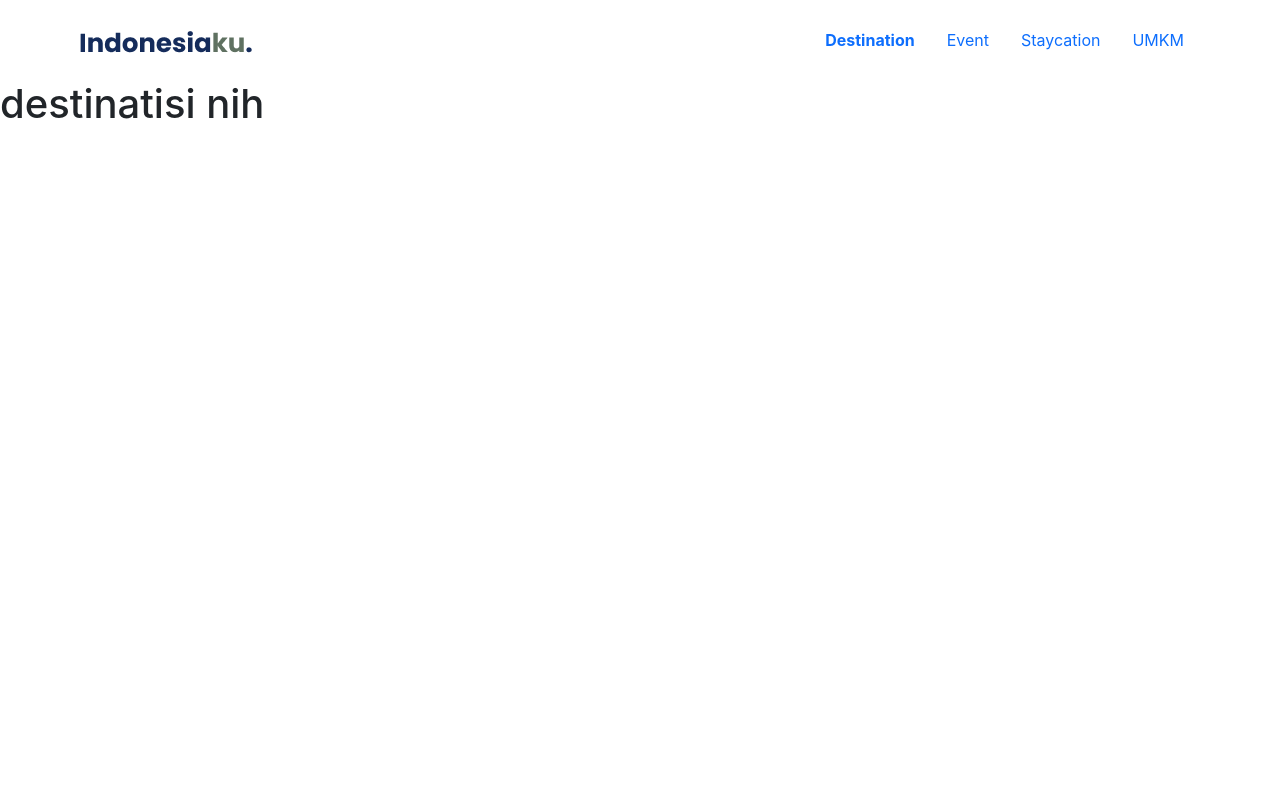
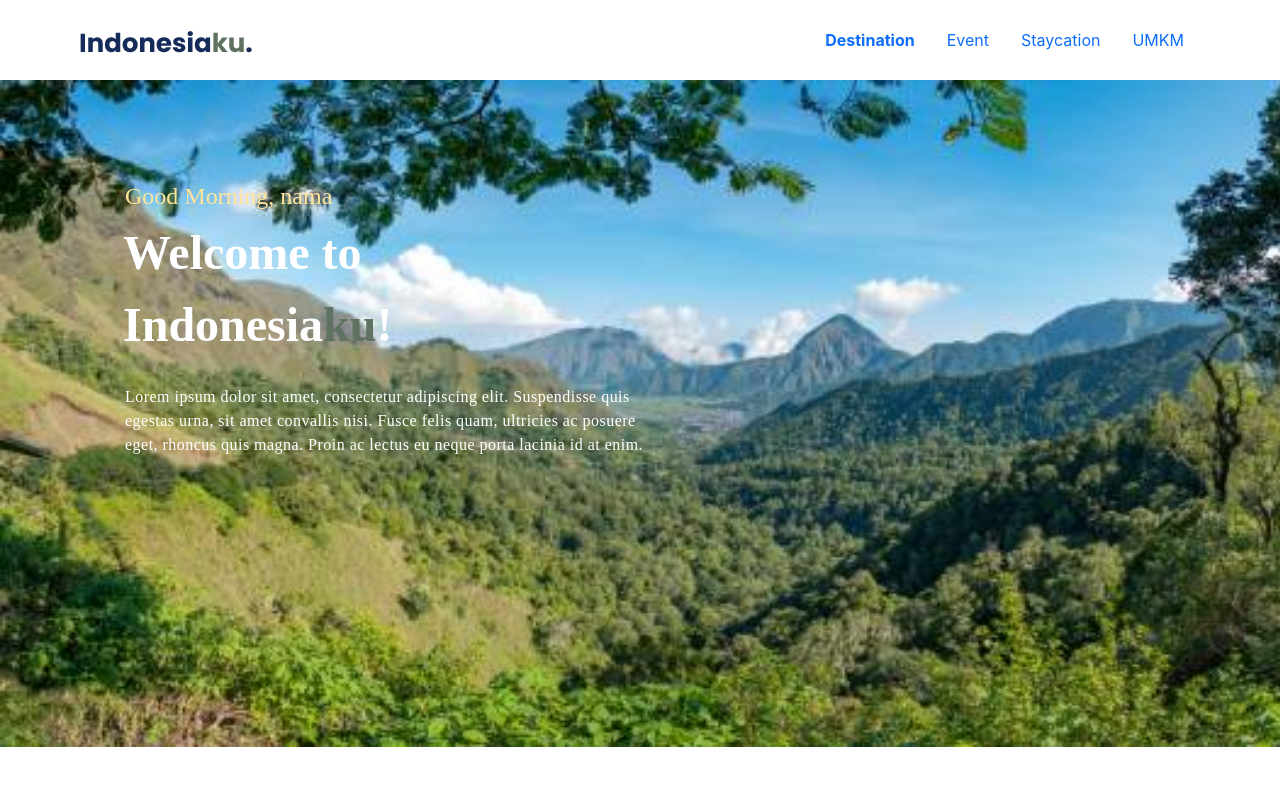
Before and after one commit to salmalatifa/Indonesiaku-1, a React (Create React App) app: page / in a window 1280 px wide. Shown: the top 786 px of the page. Built offline with nearby package versions, Linux system fonts and the light colour scheme.

Commit message:
create jumbotron

```diff
--- /dev/null
+++ b/src/components/HeroDestination.js
@@ -0,0 +1,26 @@
+import React, { Component } from "react";
+import '../styles/HeroDestination.css';
+class HeroDestination extends Component {
+	render() {
+		return (
+			<div className="hero">
+				<div className="text-title">
+					<h3 className="titleName">Good Morning, nama</h3>
+					<h1 className="titleWelcome">Welcome to Indonesia<span>ku</span>!</h1>
+				</div>
+				<div className="text-subtitle">
+					<p>
+						Lorem ipsum dolor sit amet,
+						consectetur adipiscing elit.
+						Suspendisse quis egestas urna,
+						sit amet convallis nisi.  Fusce felis quam,
+						ultricies ac posuere eget, rhoncus quis magna.
+						Proin ac lectus eu neque porta lacinia id at enim.
+					</p>
+				</div>
+			</div>
+		)
+	}
+}
+
+export default HeroDestination;
--- a/src/pages/Destination.js
+++ b/src/pages/Destination.js
@@ -1,12 +1,13 @@
 import React, { Component } from "react";
 import Header from "../components/Header";
-
+// import { Container } from "react-bootstrap";
+import HeroDestination from "../components/HeroDestination";
 class Destination extends Component {
 	render() {
 		return (
 			<div>
 				<Header />
-				<h1>destinatisi nih</h1>
+				<HeroDestination />
 			</div>
 		)
 	}
--- /dev/null
+++ b/src/styles/HeroDestination.css
@@ -0,0 +1,57 @@
+.hero {
+	background-image: url('../images/hero/hero-destination.jpg');
+	background-size: cover;
+	background-repeat: no-repeat;
+	height: 667px;
+	color: white;
+}
+.text-title {
+	font-size: 48px;
+}
+.text-title span{
+	color: #5F7161;
+}
+.titleName {
+	position: absolute;
+	width: 272px;
+	height: 38px;
+	left: 125px;
+	top: 177px;
+	font-family: 'Poppins';
+	font-style: normal;
+	font-weight: 400;
+	font-size: 24px;
+	line-height: 38px;
+	color: #FFE69A;
+}
+.titleWelcome {
+	position: absolute;
+	width: 326px;
+	height: 144px;
+	left: 123px;
+	top: 217px;
+
+	font-family: 'Poppins';
+	font-style: normal;
+	font-weight: 700;
+	font-size: 48px;
+	line-height: 72px;
+}
+.text-subtitle {
+	position: absolute;
+	width: 534px;
+	height: 96px;
+	left: 125px;
+	top: 381px;
+
+	font-family: 'Poppins';
+	font-style: normal;
+	font-weight: 400;
+	font-size: 16px;
+	line-height: 150%;
+	/* or 24px */
+
+	display: flex;
+	align-items: center;
+	letter-spacing: 0.03em;
+}
```
Also changed, not shown: src/images/hero/hero-destination.jpg (added).
